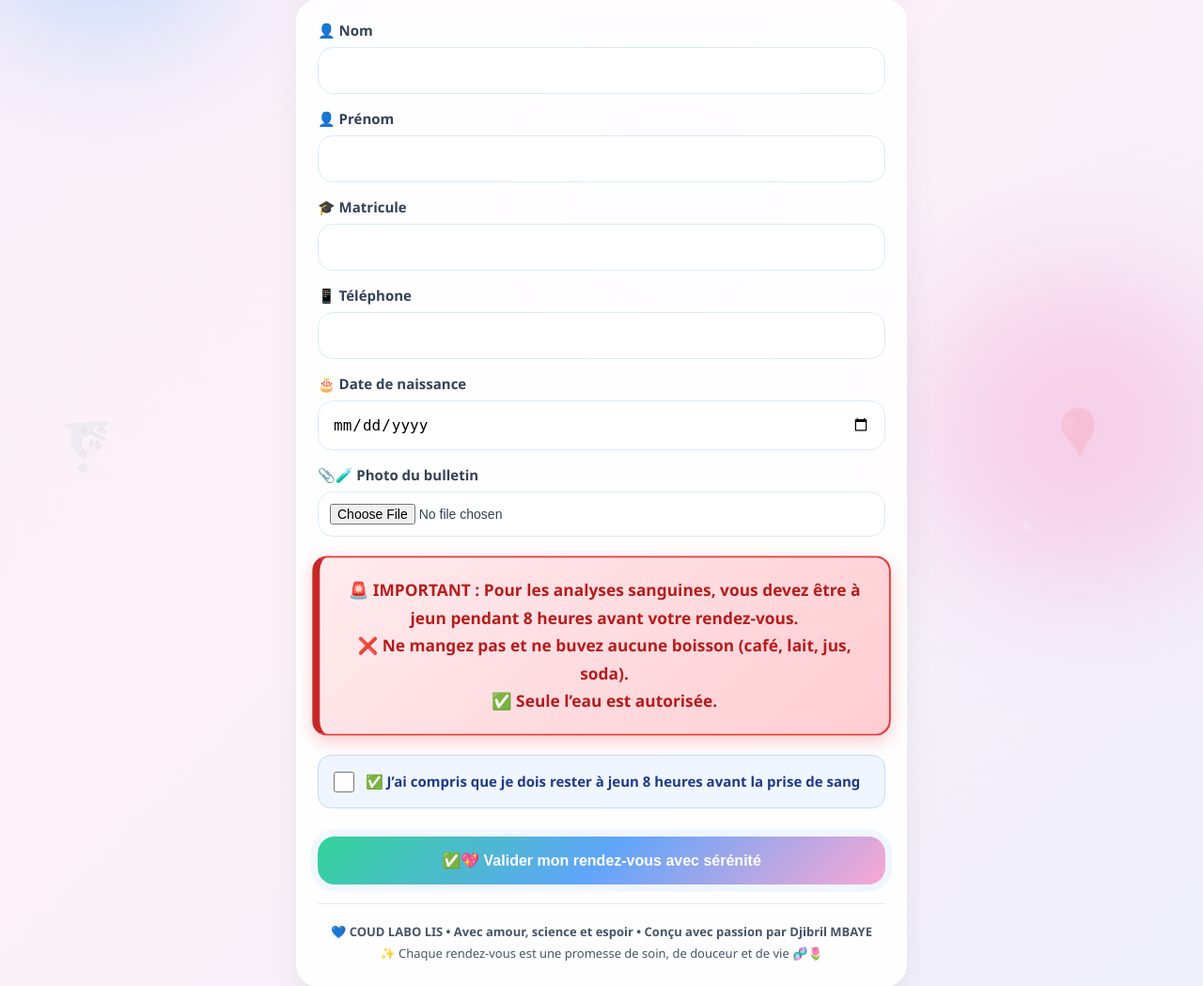
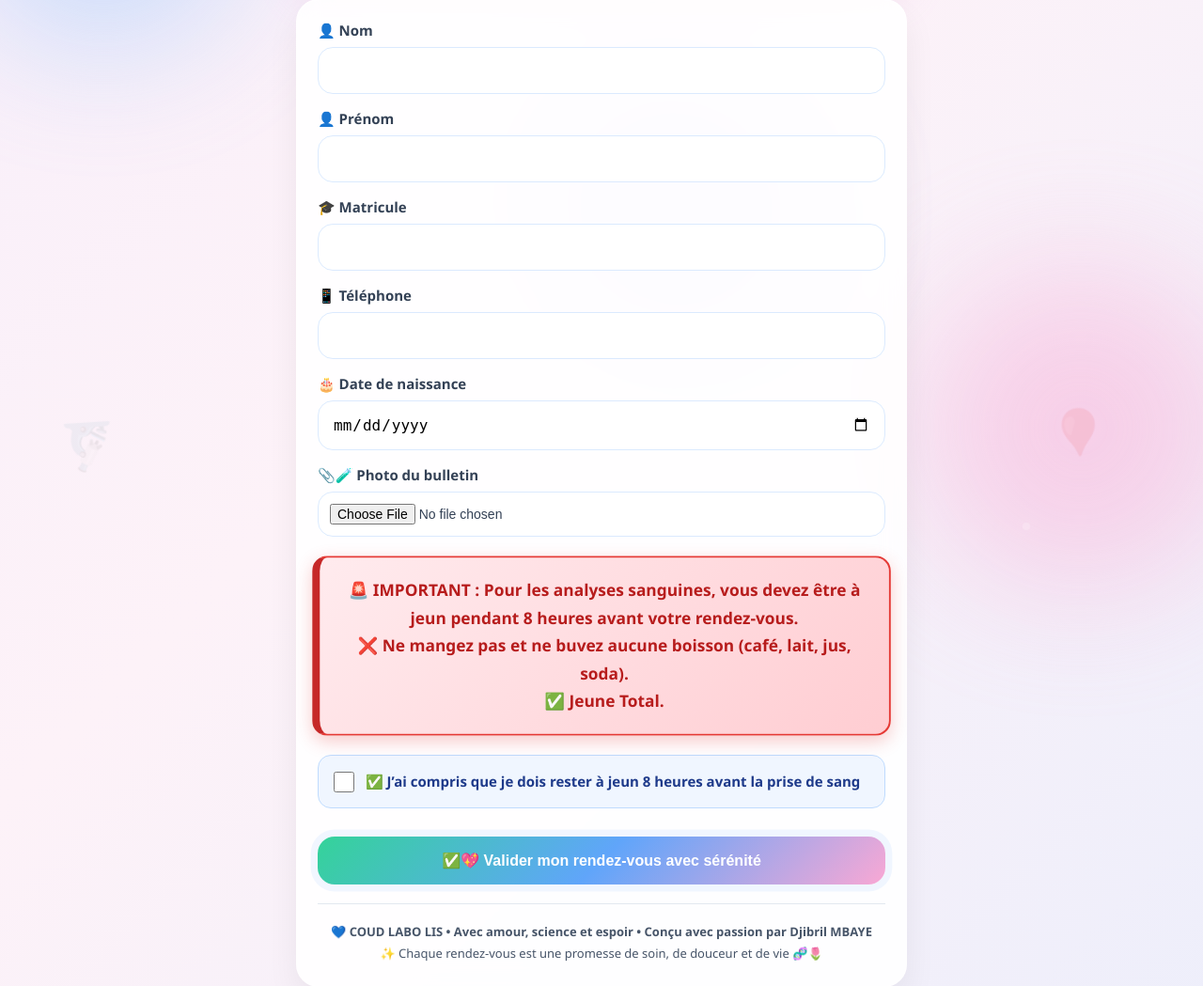
Before and after one commit to picasso109/Coud-labo, a Flask app: page /rdv-etudiant in a window 1280 px wide. Shown: the part 185-1234 px from the top of the page at 94% size. Run offline with Flask 3, Linux system fonts and the light colour scheme.

```diff
--- a/templates/prise_rdv.html
+++ b/templates/prise_rdv.html
@@ -340,7 +340,7 @@
                 <br>
                 ❌ Ne mangez pas et ne buvez aucune boisson (café, lait, jus, soda).
                 <br>
-                ✅ <strong>Seule l’eau est autorisée.</strong>
+                ✅ <strong>Jeune Total.</strong>
             </div>
 
             <label class="confirm-box">
```
